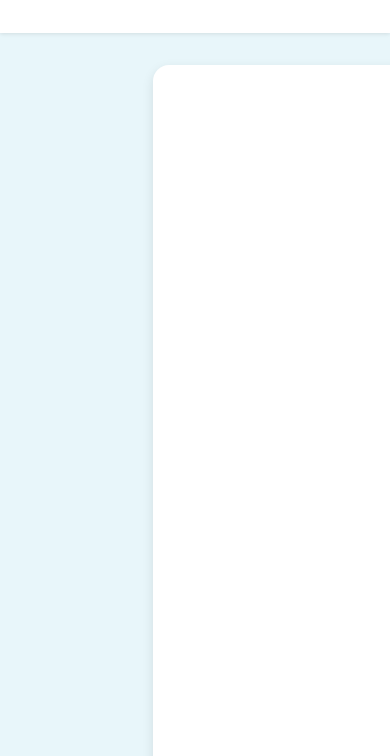
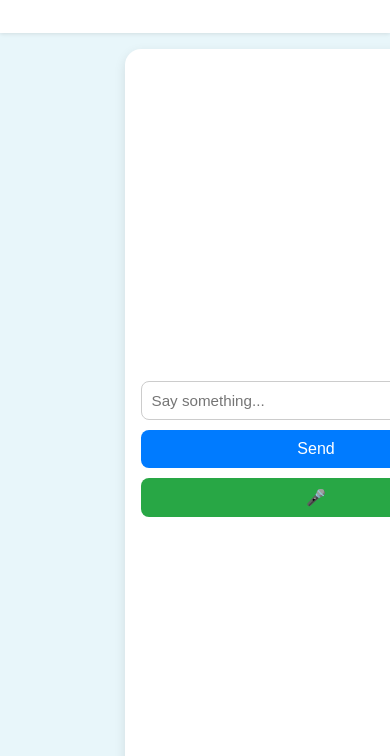
Before and after one commit to shahdev1408/ChatBot2.0, a plain HTML site: page index.html in a window 390 px wide. Shown: the part 72-828 px from the top of the page. Drawn offline with Linux system fonts and the light colour scheme.

Commit message:
Improve mobile responsiveness

```diff
--- a/style.css
+++ b/style.css
@@ -82,6 +82,7 @@ body {
   display: flex;
   gap: 10px;
   align-items: center;
+  flex-wrap: wrap;
 }
 
 input {
@@ -177,10 +178,14 @@ body.dark #mic:hover {
   background: #1c7c36;
 }
 
+/* ============================== */
+/* 🌐 Mobile Responsive Styles 📱 */
+/* ============================== */
 @media (max-width: 768px) {
   .container {
     flex-direction: column;
     align-items: center;
+    padding: 1rem;
   }
 
   .chat {
@@ -189,11 +194,26 @@ body.dark #mic:hover {
     max-width: 90vw;
   }
 
-  .bot-svg-container {
-    width: 60%;
+  .input-area {
+    flex-direction: column;
+    width: 100%;
   }
 
-  input, #send, #mic {
+  .input-area input,
+  .input-area button {
+    width: 100%;
+    box-sizing: border-box;
     font-size: 0.95rem;
   }
+
+  .bot-svg-container {
+    width: 100%;
+    max-width: 300px;
+    text-align: center;
+    margin-top: 20px;
+  }
+
+  .messages {
+    max-height: 300px;
+  }
 }
```
